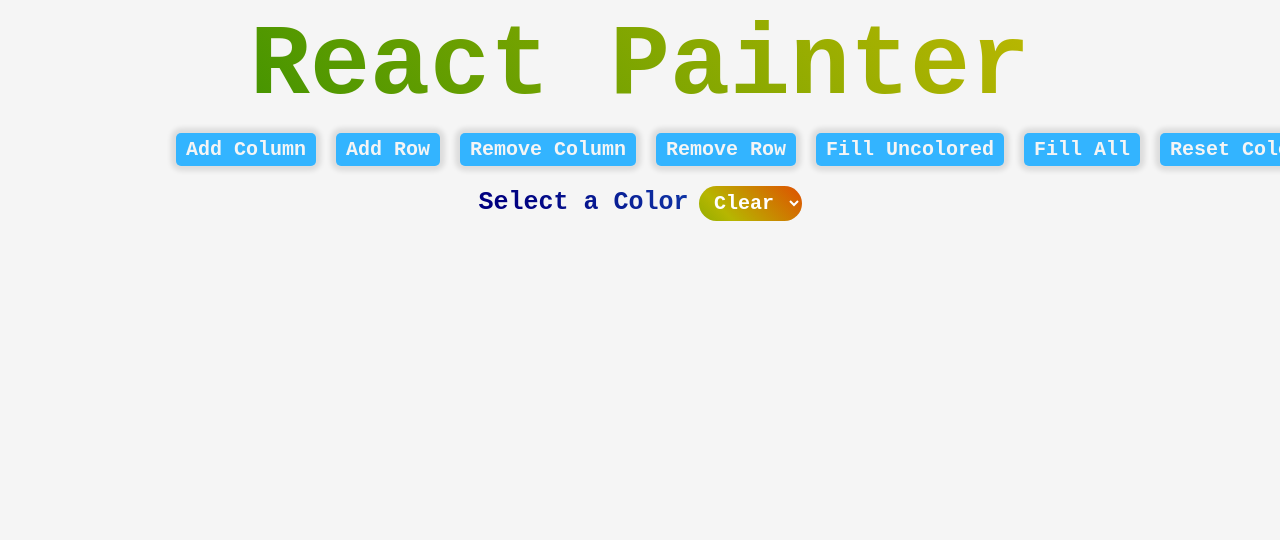
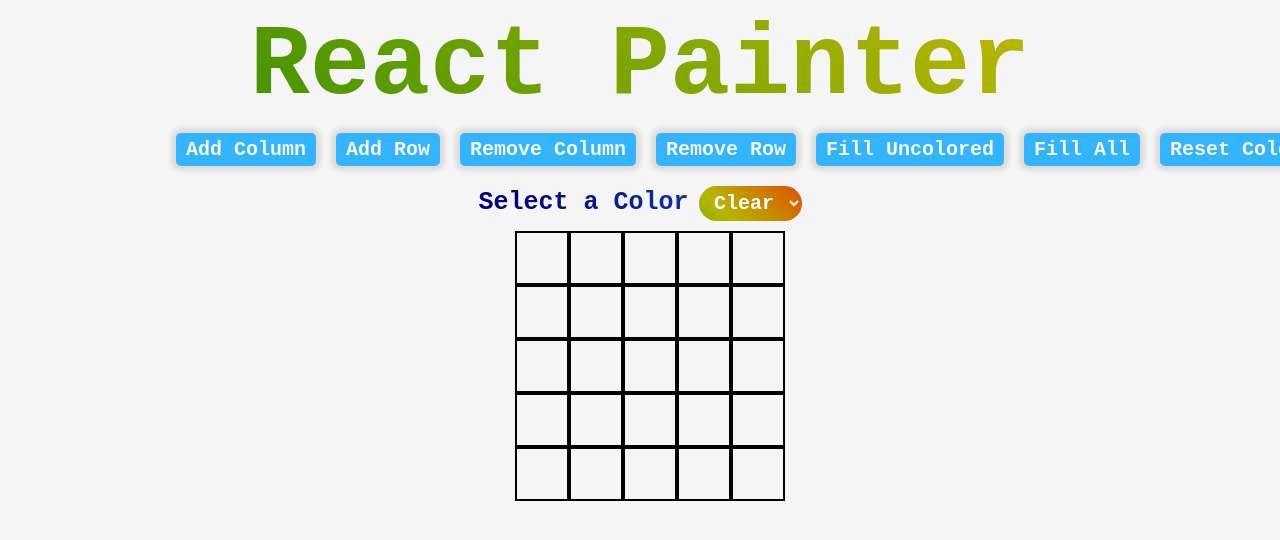
Before and after one commit to abdoulguira/Assignment_08, a React (Create React App) app: page / in a window 1280 px wide. Shown: the top 540 px of the page. Built offline with nearby package versions, Linux system fonts and the light colour scheme.

Commit message:
Updated base branch based to use App class with functional components

```diff
--- a/src/App.js
+++ b/src/App.js
@@ -2,16 +2,24 @@
 // Use state for the currently selected grid
 
 import React from "react";
-import Table from "./components/Table"
+import Table from "./components/Table";
 
 export default class App extends React.Component {
+  constructor() {
+    super();
+    this.state = {
+      rows: 5, // right now we have to manually set rows and columns
+      columns: 5,
+      color: "transparent"
+    }
+  }
 
 
 
   render() {
+
     return (
       <div>
-        {/* <h1 style={{color: "blue"}}>React Painter</h1> */}
         <h1>React Painter</h1>
         <div className="buttons">
           <button>Add Column</button>
@@ -22,9 +30,9 @@ export default class App extends React.Component {
           <button>Fill All</button>
           <button>Reset Colors</button>
         </div>
-        <div class="selectColor">
+        <div className="selectColor">
           <div>
-            <label for="color">Select a Color</label>
+            <label htmlFor="color">Select a Color</label>
             <select name="color" id="color-selector">
               <option value="transparent">Clear</option>
               <option value="red">Red</option>
@@ -40,12 +48,8 @@ export default class App extends React.Component {
             </select>
           </div>
         </div>
-
-        <Table />
-        {/* We need to use state in order to draw out the grid */}
-
-
+        <div><Table state={this.state}></Table></div>
       </div>
-    )
+    );
   }
 }
--- a/src/components/Table.js
+++ b/src/components/Table.js
@@ -1,11 +1,33 @@
 import React from "react";
 import TableRow from "./TableRow";
-import TableCell from "./TableCell";
 
-export default class Table extends React.Component {
-    render() {
-        return (
-            <div></div>
-        )
+
+export default function Table(props) {
+    const rows =  props.state.rows
+    const columns = props.state.columns
+
+    const gridRows = []
+    for(let i = 0; i < rows; i++) {
+        gridRows.push(<TableRow columns={columns}></TableRow>)
     }
+
+    return (
+        <div className="grid">
+            {gridRows}
+        </div>
+    )
 }
+
+/* <div> //
+ *      <div> // All rows returned from Table component
+            <div> // a row returned from TableRow component
+                <TableCell></TableCell> // a cell returned from TableCell component
+                <TableCell></TableCell>
+            </div>
+                <TableCell></TableCell>
+                <TableCell></TableCell>
+            <div>
+            </div>
+ *      </div>
+ * </div>
+ */
--- a/src/components/TableCell.js
+++ b/src/components/TableCell.js
@@ -1,7 +1,7 @@
 import React from "react";
 
-export default class TableCell extends React.Component {
-    render() {
-        return <div className="cell"></div>
-    }
+export default function TableCell() {
+
+    return <div className="cell"></div>
+
 }
--- a/src/components/TableRow.js
+++ b/src/components/TableRow.js
@@ -1,11 +1,19 @@
 import React from "react";
+import TableCell from "./TableCell"
 
-export default class TableRow extends React.Component {
-    render() {
+export default function TableRow(props) {
+
+    const gridColumns = []
+    const columns = props.columns
+
+
+
+    for(let i = 0; i < columns; i++) {
+        gridColumns.push(<TableCell></TableCell>)
+    }
         return (
-            <div>
-
+            <div className="row">
+                {gridColumns}
             </div>
         )
-    }
 }
--- a/src/stylesheet.css
+++ b/src/stylesheet.css
@@ -22,6 +22,7 @@ body {
     background-color: whitesmoke;
     color: whitesmoke;
     font-family: 'Courier New', Courier, monospace;
+    user-select: none;
     /* I was thinking of a background animated rainbow, but that's probably not a good idea
     background-image: repeating-linear-gradient(45deg, violet, indigo, blue, green, yellow, orange, red, violet);
     background-size: 2000% 2000%;
@@ -50,7 +51,6 @@ h1 {
     margin: 0 auto;
     display: flex;
     justify-content: center;
-
 }
 
 button {
@@ -74,6 +74,7 @@ button:active {
 
 .selectColor {
     margin: auto;
+    margin-bottom: 10px;
     display: flex;
     justify-content: space-evenly;
     width: 900px;
@@ -114,4 +115,30 @@ button:active {
 .selectColor option {
     text-align: center;
     background-color: black;
+    /* border-radius: 25px; */
 }
+
+.grid {
+    width: 1300px;
+    margin: 0 auto;
+    display: flex;
+    flex-direction: column;
+    align-content: center;
+    justify-content: center;
+}
+
+
+.row {
+    width: 1300px;
+    display: flex;
+    flex-direction: row;
+    justify-content: center;
+    margin: 0;
+}
+
+.cell {
+    width: 50px;
+    height: 50px;
+    margin: 0;
+    border: 2px solid black;
+}
```
